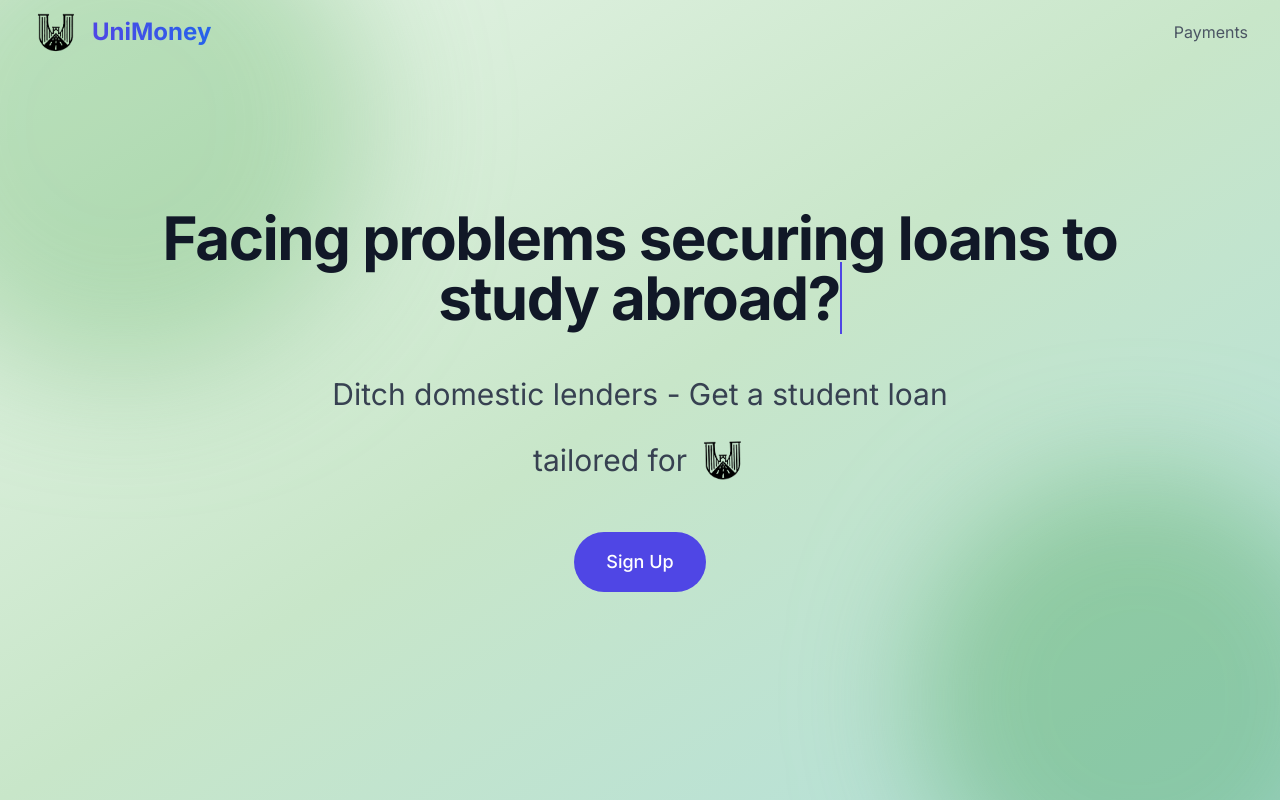
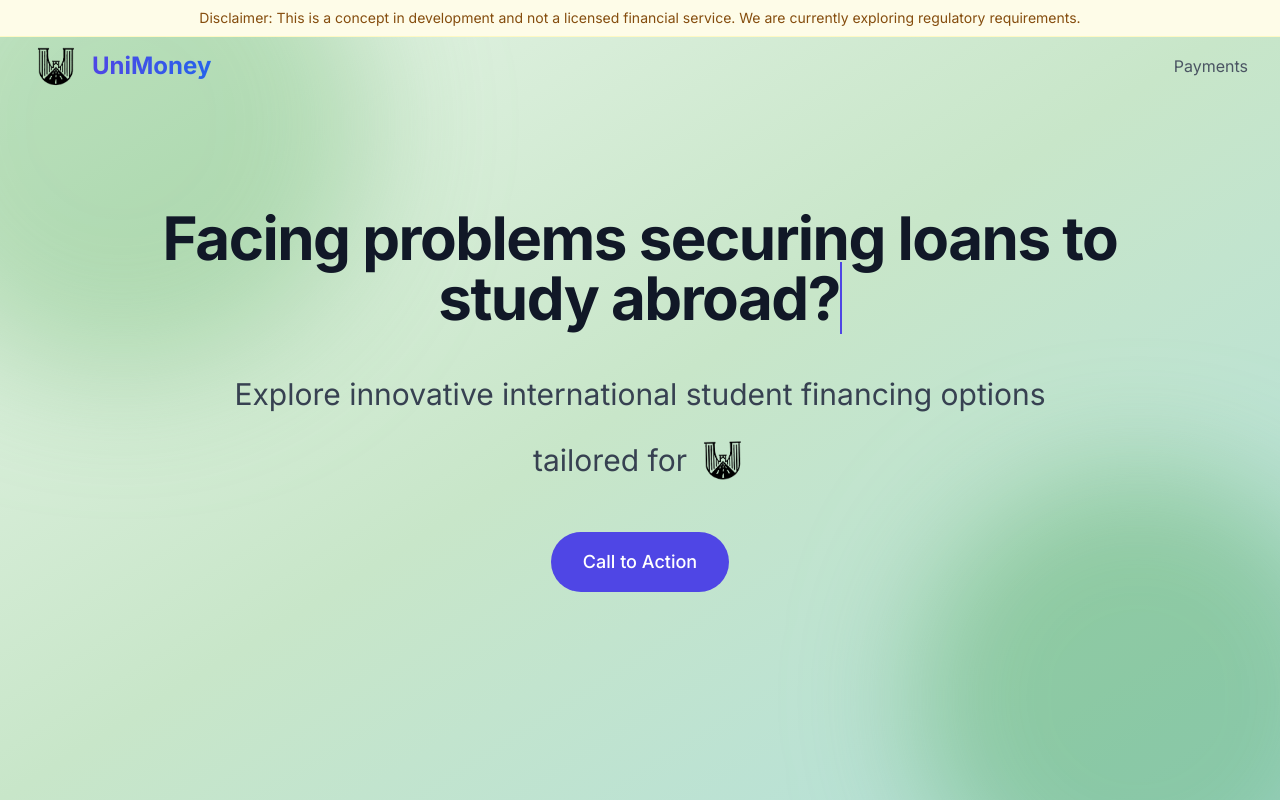
Before and after one commit to shivensingh25/UniMoney-site-, a Next.js app: page / in a window 1280 px wide. Shown: the top 800 px of the page. Built offline with nearby package versions, Linux system fonts and the light colour scheme.

Commit message:
Update: Add legal disclaimer, improve hero text, and update button text

```diff
--- a/components/Header.tsx
+++ b/components/Header.tsx
@@ -4,6 +4,13 @@ import Image from 'next/image';
 const Header = () => {
   return (
     <header className="bg-white">
+      <div className="bg-yellow-50 border-b border-yellow-100">
+        <div className="max-w-7xl mx-auto px-4 sm:px-6 lg:px-8 py-2">
+          <p className="text-sm text-yellow-800 text-center">
+            Disclaimer: This is a concept in development and not a licensed financial service. We are currently exploring regulatory requirements.
+          </p>
+        </div>
+      </div>
       <nav className="max-w-7xl mx-auto px-4 sm:px-6 lg:px-8 py-4">
         <div className="flex justify-between items-center">
           <div className="flex items-center">
--- a/components/Hero.tsx
+++ b/components/Hero.tsx
@@ -77,7 +77,7 @@ const Hero = () => {
             }`}>
               <div className="flex flex-col items-center justify-center space-y-6">
                 <div className="flex items-center justify-center space-x-4">
-                  <span className="text-center">Ditch domestic lenders - Get a student loan</span>
+                  <span className="text-center">Explore innovative international student financing options</span>
                 </div>
                 <div className="flex items-center justify-center space-x-3">
                   <span>tailored for</span>
@@ -113,7 +113,7 @@ const Hero = () => {
                 onClick={() => setIsWaitlistOpen(true)}
                 className="group relative inline-flex items-center justify-center bg-indigo-600 text-white font-medium py-4 px-8 rounded-full text-lg overflow-hidden transition-all duration-300 hover:shadow-lg hover:scale-[1.02]"
               >
-                <span className="relative z-10">Sign Up</span>
+                <span className="relative z-10">Call to Action</span>
                 <div className="absolute inset-0 bg-gradient-to-r from-indigo-700 to-blue-600 transform scale-x-0 group-hover:scale-x-100 transition-transform duration-500 origin-left" />
               </button>
             </div>
--- a/components/Navbar.tsx
+++ b/components/Navbar.tsx
@@ -21,9 +21,17 @@ const Navbar = () => {
   }, [scrolled]);
 
   return (
-    <nav className={`fixed w-full z-50 transition-all duration-300 ${
+    <>
+      <div className="fixed w-full z-50 bg-yellow-50 border-b border-yellow-100">
+        <div className="max-w-7xl mx-auto px-4 sm:px-6 lg:px-8 py-2">
+          <p className="text-sm text-yellow-800 text-center">
+            Disclaimer: This is a concept in development and not a licensed financial service. We are currently exploring regulatory requirements.
+          </p>
+        </div>
+      </div>
+      <nav className={`fixed w-full z-40 transition-all duration-300 ${
         scrolled ? 'bg-white/100 shadow-lg' : 'bg-transparent'
-    }`}>
+      }`} style={{ top: '34px' }}>
         <div className="max-w-7xl mx-auto px-4 sm:px-6 lg:px-8">
           <div className="flex justify-between h-16">
             <div className="flex">
@@ -52,6 +60,7 @@ const Navbar = () => {
           </div>
         </div>
       </nav>
+    </>
   );
 };
 
```
Lines whose indentation alone changed are shown as unchanged.
